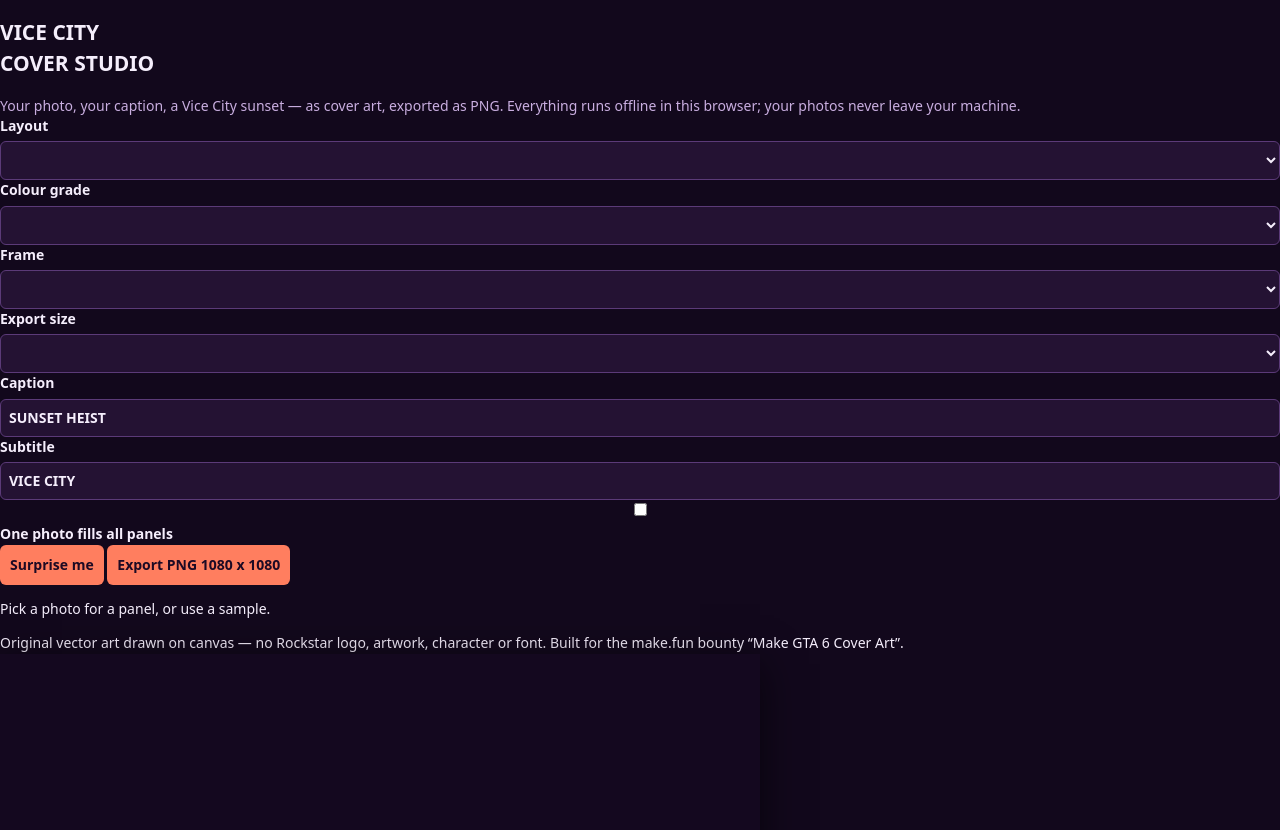
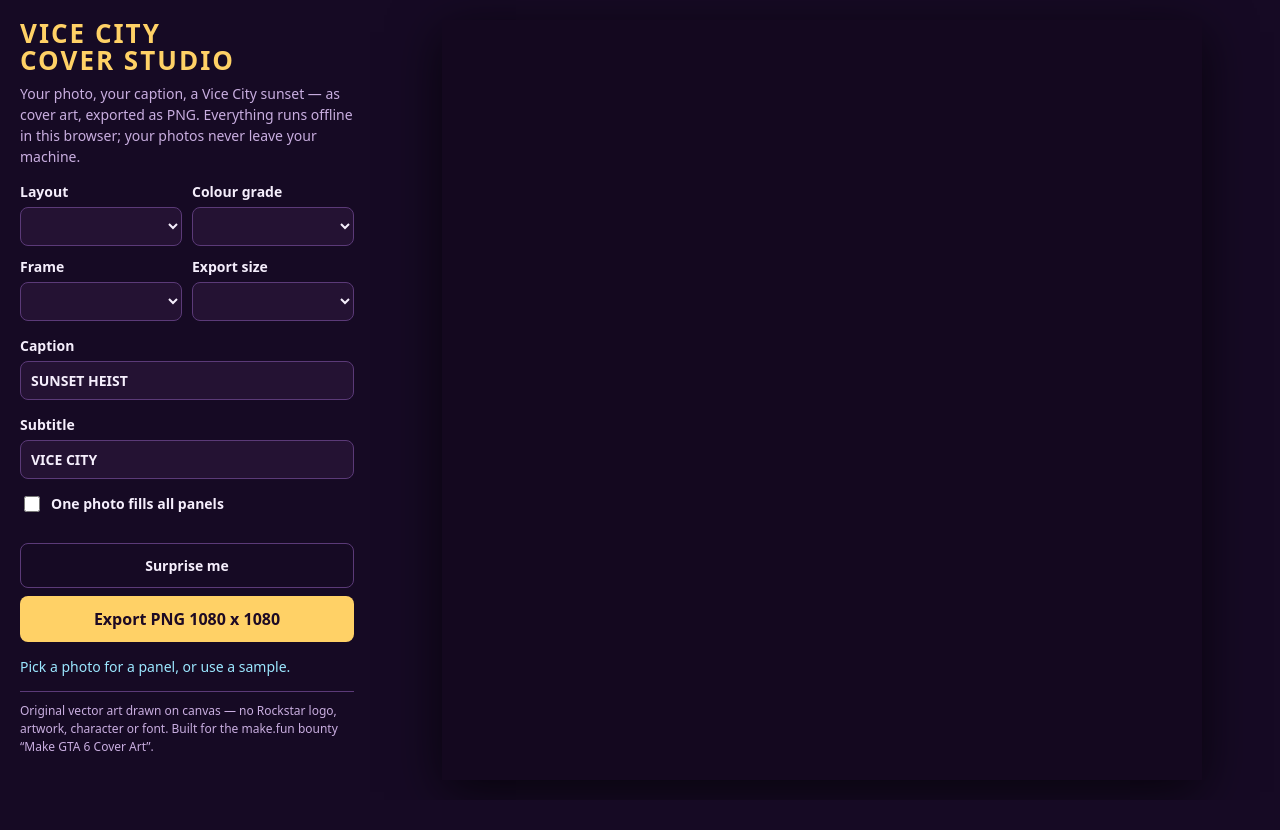
Before and after one commit to labixiaoge/gta6-cover-art-01, a website with bundled scripts: page app/index.html in a window 1280 px wide. After the commit the page ends 800 px from the top, so only its background shows below. Built offline with nearby package versions, Linux system fonts and the light colour scheme.

Commit message:
Round 4 rebuild: update app/style.css

```diff
--- a/app/style.css
+++ b/app/style.css
@@ -1,158 +1,262 @@
+/* Vice City Cover Studio — editor styles, rewritten for round 4. */
+:root {
+  --ink: #f5eefc;
+  --ink-dim: #c9aee0;
+  --ink-faint: #9be7ff;
+  --bg: #160a24;
+  --panel-bg: #241233;
+  --panel-line: #5b3a78;
+  --gold: #ffd166;
+  --coral: #ff7e5f;
+  --coral-soft: #ff9a3d;
+  --cyan: #00e5ff;
+}
+
 * { box-sizing: border-box; }
 
 html,
 body {
   margin: 0;
   min-height: 100%;
-  background: #12081c;
-  color: #f5eefc;
-  font: 14px/1.45 system-ui, sans-serif;
+  background: var(--bg);
+  color: var(--ink);
+  font: 14px/1.5 system-ui, -apple-system, "Segoe UI", sans-serif;
 }
 
-.app {
-  display: flex;
-  align-items: flex-start;
+/* Two columns: a scrollable sidebar of controls and a live preview. */
+.studio {
+  display: grid;
+  grid-template-columns: 340px minmax(0, 1fr);
   gap: 24px;
+  align-items: start;
   padding: 20px;
+  min-height: 100vh;
 }
 
-/* Left column: every control lives here, scrollable on short screens. */
-.controls {
+.sidebar {
   display: flex;
-  flex: none;
   flex-direction: column;
-  gap: 12px;
-  width: 320px;
+  gap: 14px;
   max-height: calc(100vh - 40px);
   overflow-y: auto;
-  padding-right: 4px;
+  padding-right: 6px;
+  scrollbar-width: thin;
 }
 
-.controls h1 {
+.brand h1 {
   margin: 0;
-  font-size: 22px;
-  letter-spacing: 1px;
-  color: #ffd166;
+  font-size: 26px;
+  line-height: 1.05;
+  letter-spacing: 2px;
+  color: var(--gold);
 }
 
 .tagline {
-  margin: 0;
-  color: #c9aee0;
+  margin: 8px 0 0;
+  color: var(--ink-dim);
 }
 
-label {
+.toolbar {
+  display: grid;
+  grid-template-columns: 1fr 1fr;
+  gap: 10px;
+}
+
+.field {
   display: flex;
   flex-direction: column;
   gap: 5px;
-  font-weight: 600;
+  font-weight: 650;
 }
 
-label.check {
-  flex-direction: row;
+.field input[type="text"],
+.field select {
+  font: inherit;
+  width: 100%;
+  padding: 8px 10px;
+  border: 1px solid var(--panel-line);
+  border-radius: 8px;
+  background: var(--panel-bg);
+  color: var(--ink);
+}
+
+.field input[type="text"]:focus,
+.field select:focus {
+  outline: 2px solid var(--cyan);
+  outline-offset: 1px;
+}
+
+.check-row {
+  display: flex;
   align-items: center;
   gap: 8px;
-}
-
-input[type="text"],
-select {
-  font: inherit;
-  padding: 8px;
-  border: 1px solid #5b3a78;
-  border-radius: 6px;
-  background: #241233;
-  color: #f5eefc;
-}
-
-input[type="file"] {
-  font: inherit;
-  color: #f5eefc;
-}
-
-input[type="range"] {
-  width: 100%;
-  accent-color: #ff7e5f;
-}
-
-button {
-  font: inherit;
-  font-weight: 700;
-  padding: 10px;
-  border: 0;
-  border-radius: 6px;
-  background: #ff7e5f;
-  color: #1d0a24;
+  font-weight: 600;
   cursor: pointer;
 }
 
-button:hover {
-  background: #ff9a3d;
+.check-row input {
+  width: 16px;
+  height: 16px;
+  accent-color: var(--coral);
 }
 
-.panel {
+/* Panel groups are built by main.js into #panelsBox. */
+.panels {
+  display: flex;
+  flex-direction: column;
+  gap: 10px;
+}
+
+.panel-card {
   display: flex;
   flex-direction: column;
   gap: 8px;
   margin: 0;
-  padding: 10px;
-  border: 1px solid #5b3a78;
-  border-radius: 8px;
+  padding: 12px;
+  border: 1px solid var(--panel-line);
+  border-radius: 10px;
+  background: rgba(255, 255, 255, 0.02);
 }
 
-.panel legend {
+.panel-card legend {
   padding: 0 6px;
-  font-weight: 700;
-  color: #ffd166;
+  font-weight: 750;
+  color: var(--gold);
 }
 
-.panel button {
-  background: #3a1f52;
-  color: #f5eefc;
+.panel-card input[type="file"] {
+  font: inherit;
+  color: var(--ink);
 }
 
-#export {
-  background: #ffd166;
+.panel-card input[type="range"] {
+  width: 100%;
+  accent-color: var(--coral);
+}
+
+.panel-card label {
+  display: flex;
+  flex-direction: column;
+  gap: 4px;
+  font-size: 13px;
+  font-weight: 600;
+}
+
+.panel-card button {
+  align-self: flex-start;
+  font: inherit;
+  font-weight: 700;
+  padding: 7px 12px;
+  border: 0;
+  border-radius: 6px;
+  background: #3a1f52;
+  color: var(--ink);
+  cursor: pointer;
+}
+
+.panel-card button:hover {
+  background: #4c2a68;
+}
+
+.actions {
+  display: flex;
+  flex-direction: column;
+  gap: 8px;
+}
+
+.ghost-btn,
+.primary-btn {
+  font: inherit;
+  font-weight: 750;
+  padding: 11px;
+  border: 0;
+  border-radius: 8px;
+  cursor: pointer;
+}
+
+.ghost-btn {
+  background: transparent;
+  color: var(--ink);
+  border: 1px solid var(--panel-line);
+}
+
+.ghost-btn:hover {
+  border-color: var(--gold);
+  color: var(--gold);
+}
+
+.primary-btn {
+  background: var(--gold);
+  color: #1d0a24;
   font-size: 16px;
 }
 
-#status {
+.primary-btn:hover {
+  background: var(--coral-soft);
+}
+
+.status {
   margin: 0;
   min-height: 20px;
-  color: #9be7ff;
+  color: var(--ink-faint);
 }
 
-.preview {
-  flex: 1;
+.fineprint {
+  margin: 0;
+  font-size: 12px;
+  line-height: 1.5;
+  color: var(--ink-dim);
+  border-top: 1px solid var(--panel-line);
+  padding-top: 10px;
+}
+
+.preview-pane {
   display: flex;
   justify-content: center;
+  position: sticky;
+  top: 20px;
 }
 
-canvas {
+.preview-pane canvas {
   width: auto;
   height: auto;
-  max-width: calc(100vw - 380px);
+  max-width: 100%;
   max-height: calc(100vh - 40px);
   background: #14081f;
-  box-shadow: 0 10px 40px rgba(0, 0, 0, 0.6);
+  box-shadow: 0 12px 48px rgba(0, 0, 0, 0.65);
 }
 
-/* Screenshot modes: a cover shot hides the editor for a full-bleed frame. */
-body.shot-cover .controls {
+/* Narrow screens: stack the sidebar above the preview. */
+@media (max-width: 900px) {
+  .studio {
+    grid-template-columns: 1fr;
+  }
+
+  .sidebar {
+    max-height: none;
+    overflow-y: visible;
+  }
+
+  .preview-pane {
+    position: static;
+  }
+}
+
+/* Screenshot modes: a cover shot hides the sidebar for a full-bleed frame. */
+body.shot-cover .sidebar {
   display: none;
 }
 
-body.shot-cover .app {
+body.shot-cover .studio {
   padding: 0;
   gap: 0;
+  grid-template-columns: 1fr;
 }
 
-body.shot-cover canvas {
+body.shot-cover .preview-pane canvas {
   width: 100vw;
   height: 100vh;
   max-width: none;
   max-height: none;
   box-shadow: none;
 }
-
-body.shot-editor canvas {
-  max-width: calc(100vw - 380px);
-}
```
